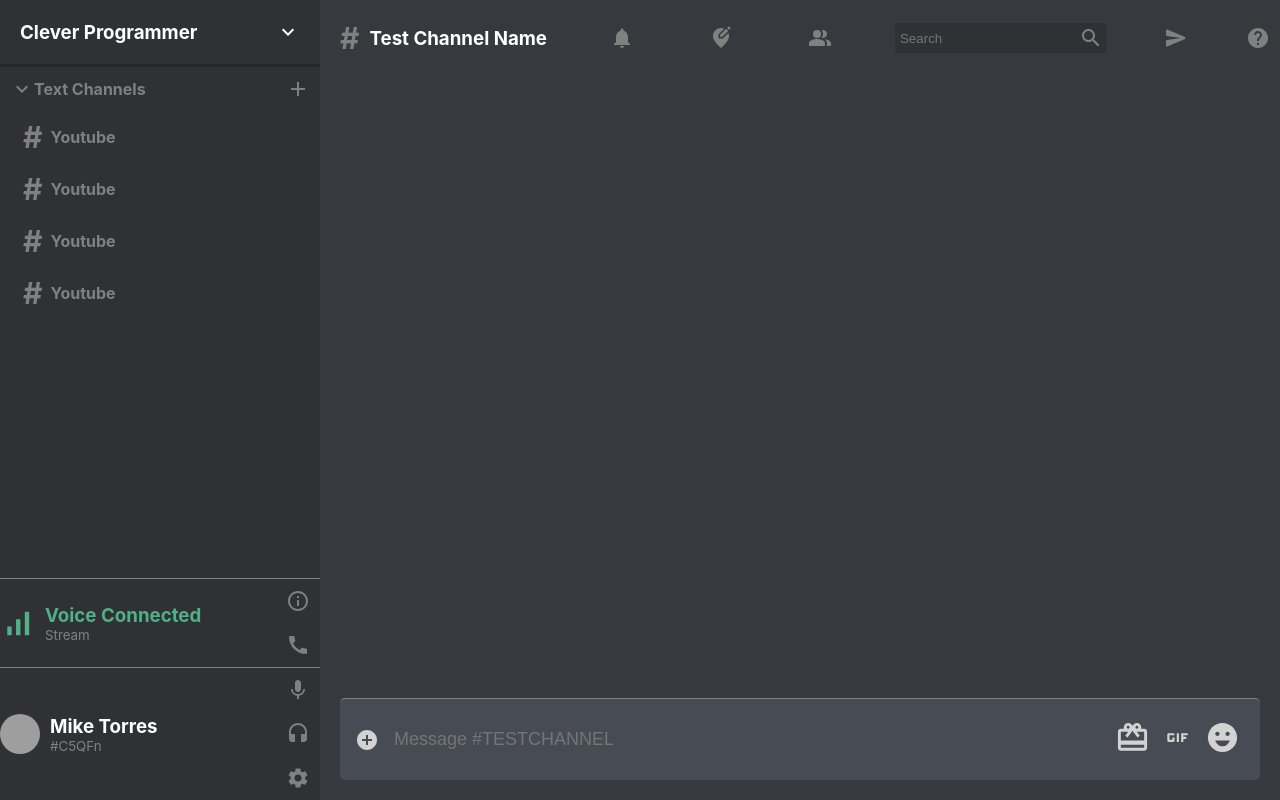
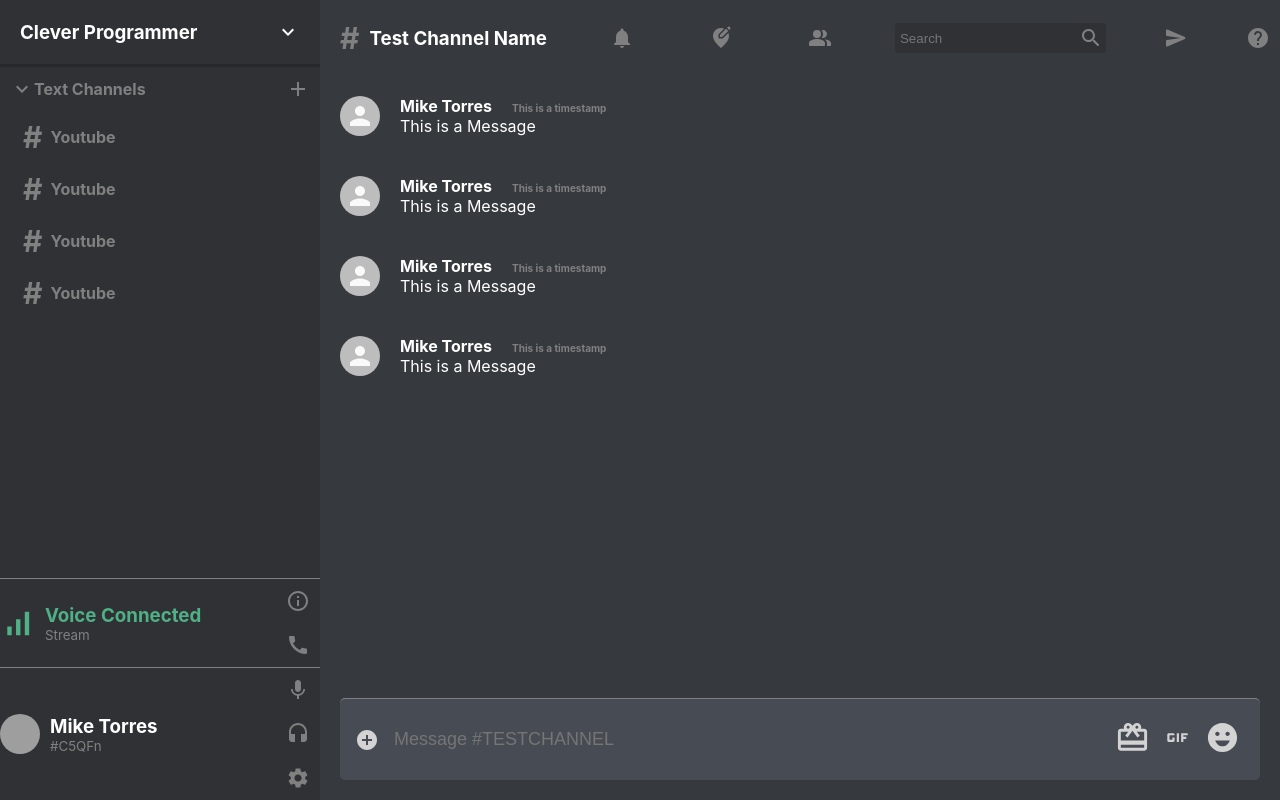
Before and after one commit to apolloproductionsdj/discordian-clone, a React (Create React App) app: page / in a window 1280 px wide. Built offline with nearby package versions, Linux system fonts and the light colour scheme; grey boxes are pictures that could not be loaded.

Commit message:
added in <Message />, hardcoded in message__info, and styled

```diff
--- a/src/Chat.js
+++ b/src/Chat.js
@@ -5,6 +5,7 @@ import AddCircleIcon from '@material-ui/icons/AddCircle';
 import CardGiftcardIcon from '@material-ui/icons/CardGiftcard';
 import GifIcon from '@material-ui/icons/Gif';
 import EmojiEmotionsIcon from '@material-ui/icons/EmojiEmotions';
+import Message from './Message';
 
 function Chat() {
     return (
@@ -12,6 +13,11 @@ function Chat() {
             <ChatHeader />
 
             <div className="chat__messages">
+                <Message />
+                <Message />
+                <Message />
+                <Message />
+
 
             </div>
 
--- /dev/null
+++ b/src/Message.css
@@ -0,0 +1,16 @@
+.message {
+    display: flex;
+    align-items: center;
+    padding: 20px;
+    color: white;
+}
+
+.message__info {
+    margin-left: 20px;
+}
+
+.message__timestamp {
+    color: gray;
+    margin-left: 20px;
+    font-size: x-small;
+}
--- /dev/null
+++ b/src/Message.js
@@ -0,0 +1,21 @@
+import { Avatar } from '@material-ui/core';
+import React from 'react';
+import './Message.css';
+
+function Message() {
+    return (
+        <div className="message">
+            <Avatar />
+            <div className="message__info">
+                <h4>Mike Torres
+                <span className="message__timestamp">
+                        This is a timestamp
+                </span>
+                </h4>
+                <p>This is a Message</p>
+            </div>
+        </div>
+    )
+}
+
+export default Message;
```
Also changed, not shown: 1 other file (tests, documents, lock files or other folders).
